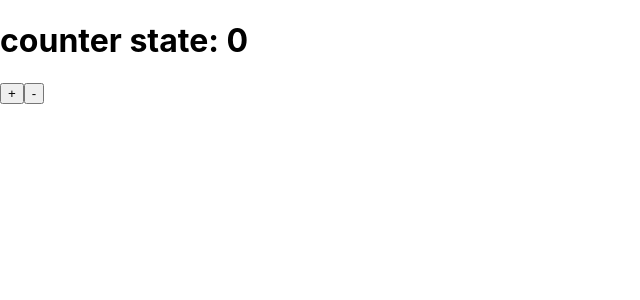
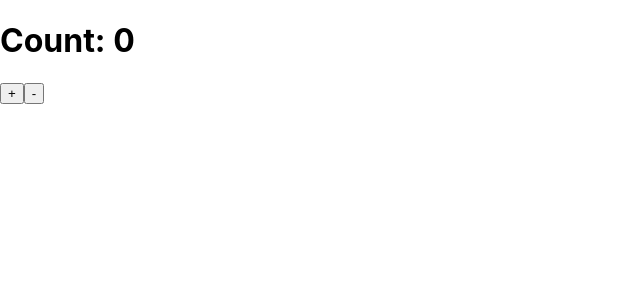
Before and after one commit to korzepadev/webhook-integration-cra, a React (Create React App) app: page / in a window 1280 px wide. Shown: the top 300 px of the page, without its empty margins (0-640 px from the left). Built offline with nearby package versions, Linux system fonts and the light colour scheme.

Commit message:
Update App.js

```diff
--- a/src/App.js
+++ b/src/App.js
@@ -8,7 +8,7 @@ function App() {
 
   return (
     <div>
-      <h1>counter state: {count}</h1>
+      <h1>Count: {count}</h1>
       <button onClick={incrementCount}>+</button>
       <button onClick={decrementCount}>-</button>
     </div>
```
